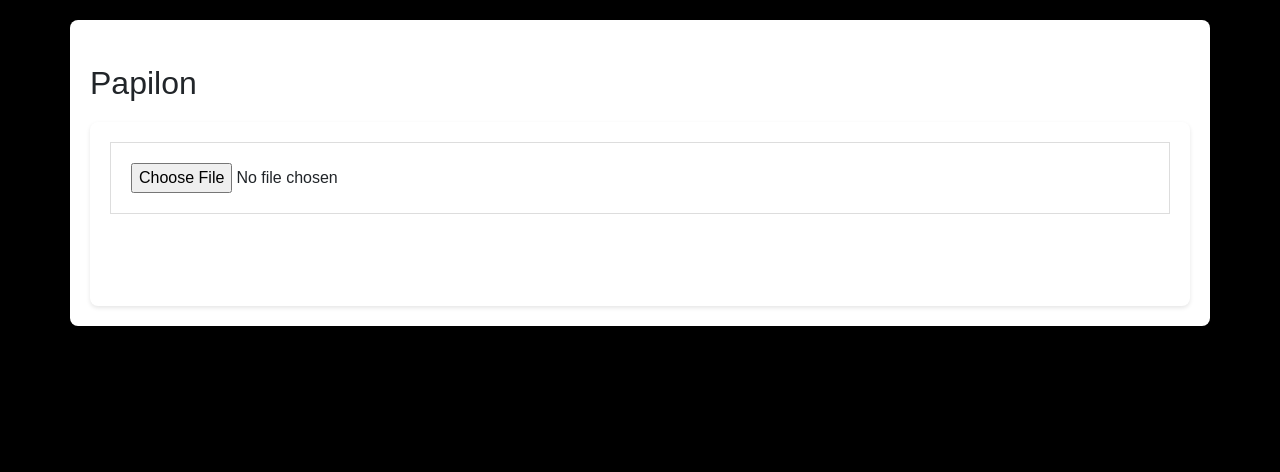
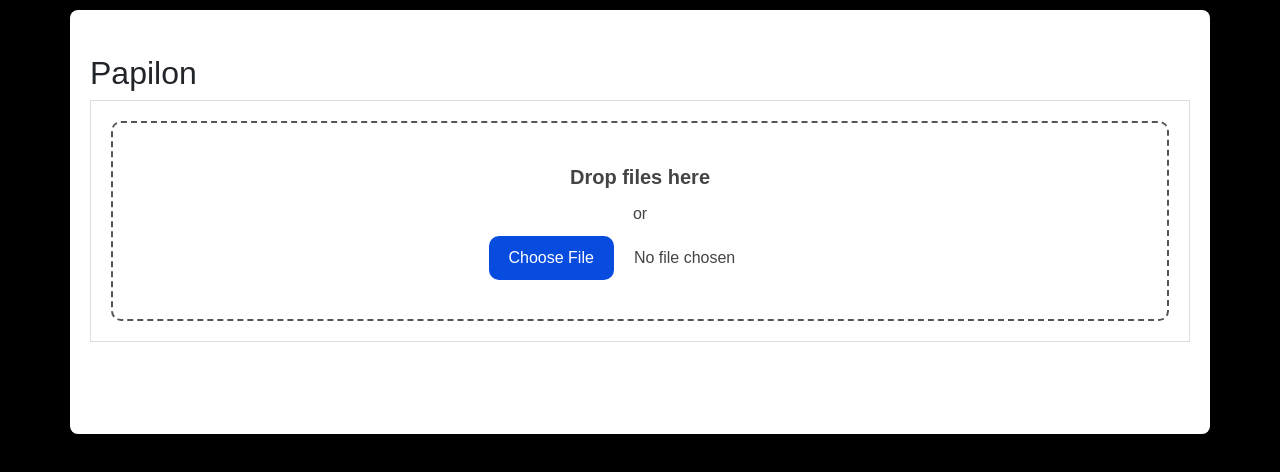
Before and after one commit to selimoner/Papil-IdRecognizer-React, a React (Create React App) app: page / in a window 1280 px wide. Shown: the top 472 px of the page. Built offline with nearby package versions, Linux system fonts and the light colour scheme.

Commit message:
updating...

```diff
--- a/src/Components/CheckboxField.js
+++ b/src/Components/CheckboxField.js
@@ -60,7 +60,7 @@
             <div>
                 <br />
                 <label className="form-check-label" htmlFor="showFieldArea">
-                    Field Area
+                    Add Field :
                 </label>&nbsp;&nbsp;
                 <input
                     type="checkbox"
--- a/src/Components/FileInput.js
+++ b/src/Components/FileInput.js
@@ -13,13 +13,14 @@
 
     return (
         <div className="col-sm" id="left-side">
-            <input
-                type="file"
-                accept=".png, .jpeg, .jpg"
-                onChange={handlePhotoChange}
-                ref={fileInputRef}
-                disabled={isPhotoUploaded}
-            />
+            <label for="images" class="drop-container" id="dropcontainer">
+                <span class="drop-title">Drop files here</span>
+                or
+                <input type="file" id="images" required accept=".png, .jpeg, .jpg"
+                    onChange={handlePhotoChange}
+                    ref={fileInputRef}
+                    disabled={isPhotoUploaded} />
+            </label>
             {currentPhoto && (
                 <div className="uploaded-photo">
                     <button className="btn btn-danger mt-1" onClick={handleClearClick}>
--- a/src/Components/IdProcessor.js
+++ b/src/Components/IdProcessor.js
@@ -66,6 +66,7 @@
     const [field_type, setFieldType] = useState(0)
     // eslint-disable-next-line no-unused-vars
     const [thresholdValue, setThresholdValue] = useState(0.5)
+    const defaultRegex = "(.+\\s?){1,}"
 
     useEffect(() => {
         let screenWidth = window.screen.availWidth;
@@ -363,6 +364,9 @@
             alert("Unidentified Problem!")
             return
         }
+        if (fieldType === 0) {
+            regexKey = defaultRegex
+        }
 
         let mrzField = document.getElementById("mrzField")
         let mrzKey = ""
@@ -385,8 +389,6 @@
             alert("Unidentified Problem!")
             return
         }
-
-
 
         if (isKeyInList === false) {
             if (ocr_type === null) {
@@ -870,7 +872,7 @@
         setDictKey(key);
         setClickCounter(clickCounter + 1);
         setInfoSaved(true)
-        setIsSetCropped(false)
+        setIsSetCropped(true)
         setShowConfig(true)
     }
 
@@ -990,8 +992,8 @@
     }
 
     return (
-        <div className="container">
-            <div id="photo-uploader" >
+        <div className="">
+            <div id="" >
                 <div id="fileInput">
                     <FileInput
                         handlePhotoChange={handlePhotoChange}
--- a/src/Styles/App.css
+++ b/src/Styles/App.css
@@ -6,7 +6,7 @@
 }
 
 .container {
-    margin-top: 20px;
+    margin-top: 10px;
     padding: 20px;
     background-color: #ffffff;
     border-radius: 8px;
--- a/src/Styles/IdProcessor.css
+++ b/src/Styles/IdProcessor.css
@@ -61,3 +61,51 @@
         border: 1px solid #ddd;
         padding: 20px;
     }
+
+    input[type=file]::file-selector-button {
+        margin-right: 20px;
+        border: none;
+        background: #084cdf;
+        padding: 10px 20px;
+        border-radius: 10px;
+        color: #fff;
+        cursor: pointer;
+        transition: background .2s ease-in-out;
+    }
+
+    input[type=file]::file-selector-button:hover {
+        background: #0d45a5;
+    }
+
+    .drop-container {
+        position: relative;
+        display: flex;
+        gap: 10px;
+        flex-direction: column;
+        justify-content: center;
+        align-items: center;
+        height: 200px;
+        padding: 20px;
+        border-radius: 10px;
+        border: 2px dashed #555;
+        color: #444;
+        cursor: pointer;
+        transition: background .2s ease-in-out, border .2s ease-in-out;
+    }
+
+    .drop-container:hover {
+        background: #eee;
+        border-color: #111;
+    }
+
+    .drop-container:hover .drop-title {
+        color: #222;
+    }
+
+    .drop-title {
+        color: #444;
+        font-size: 20px;
+        font-weight: bold;
+        text-align: center;
+        transition: color .2s ease-in-out;
+    }
```
